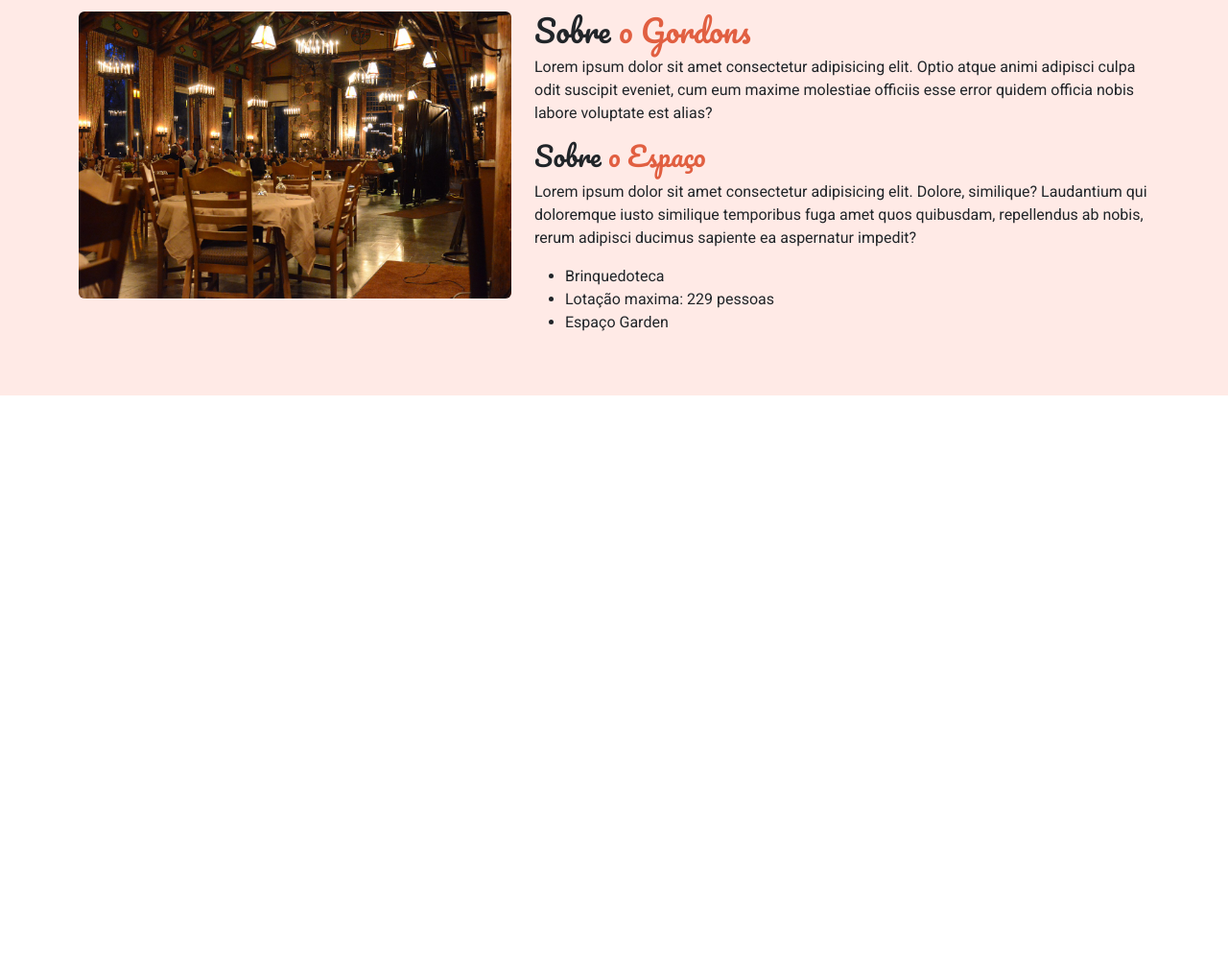
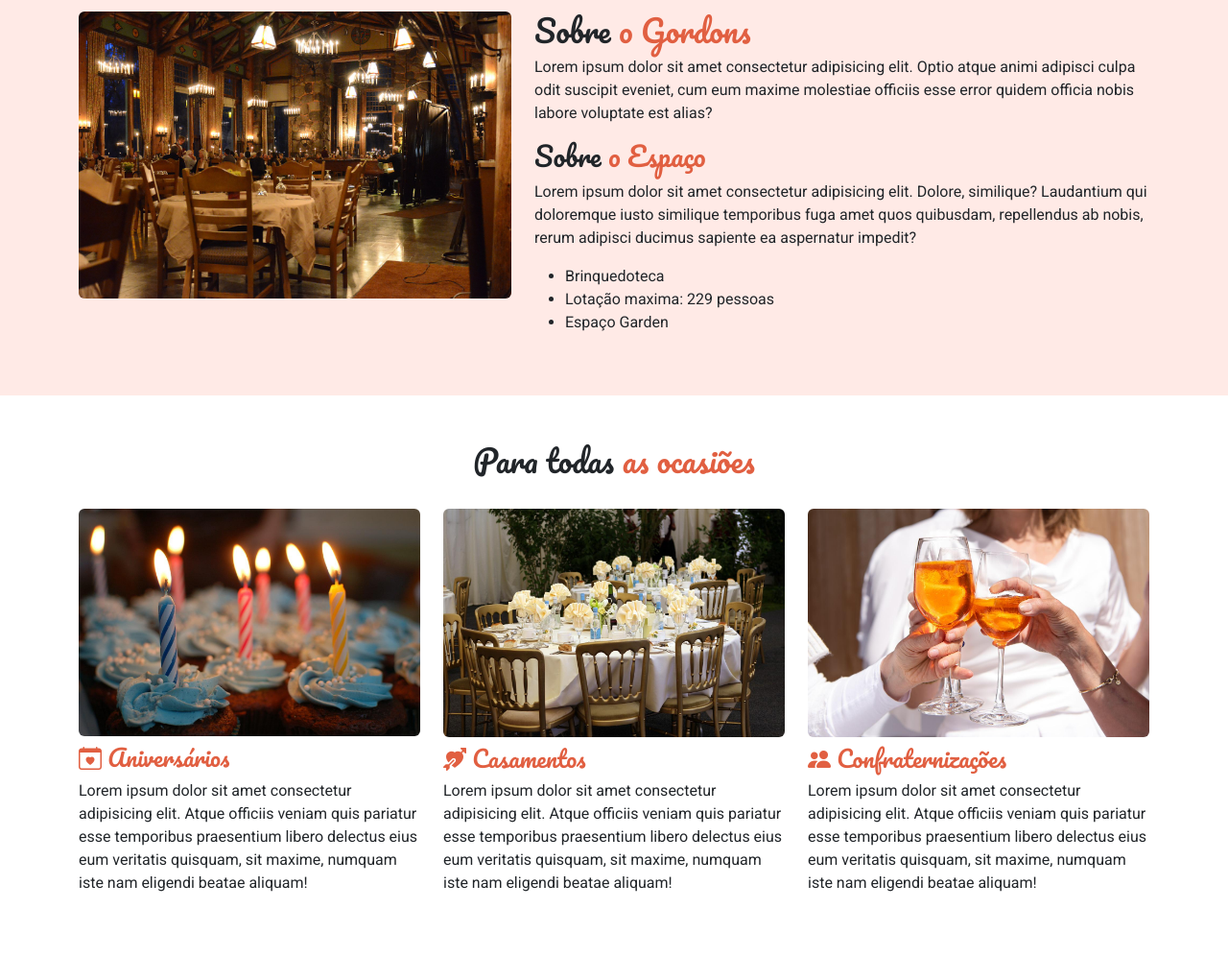
Before and after one commit to thallesrafaell/projetoRestaurante, a plain HTML site: page index.html in a window 1280 px wide. Shown: the part 884-1880 px from the top of the page at 96% size. Before the commit the page ends 1296 px from the top, so only its background shows below. Drawn offline with nearby package versions, Linux system fonts and the light colour scheme.

Commit message:
ADD SECTION EVENTOS

```diff
--- a/assets/css/main.css
+++ b/assets/css/main.css
@@ -1,4 +1,4 @@
-body{
+body {
   font-family: Roboto, sans-serif;
 }
 
@@ -6,30 +6,29 @@ body{
   background-color: #e15f41;
 }
 
-.nav .nav-item .active{
+.nav .nav-item .active {
   color: #e15f41;
   background-color: white;
 }
 
 .nav .nav-link,
 .navbar-brand,
-.navbar-brand:hover{
+.navbar-brand:hover {
   color: white;
 }
 
-.navbar-toggler{
+.navbar-toggler {
   background-color: white;
 }
 
-.section-title{
+.section-title {
   font-family: Pacifico, cursive;
-
 }
 
-.section-title span{
+.section-colored {
   color: #e15f41;
 }
 
-#sobre{
+#sobre {
   background-color: #ffeae6;
 }
--- a/index.html
+++ b/index.html
@@ -22,13 +22,13 @@
                         <a class="nav-link" href="#sobre"><i class="bi bi-house-door me-1"></i>Sobre</a>
                     </li>
                     <li class="nav-item fw-bold">
-                        <a class="nav-link" href="#"><i class="bi bi-calendar-check me-1"></i>Eventos</a>
+                        <a class="nav-link" href="#eventos"><i class="bi bi-calendar-check me-1"></i>Eventos</a>
                     </li>
                     <li class="nav-item fw-bold">
-                        <a class="nav-link" href="#"><i class="bi bi-card-text me-1"></i>Cardápio</a>
+                        <a class="nav-link" href="#cardapio"><i class="bi bi-card-text me-1"></i>Cardápio</a>
                     </li>
                     <li class="nav-item fw-bold">
-                        <a class="nav-link" href="#"> <i class="bi bi-chat-left-text me-1"></i>Fale conosco</a>
+                        <a class="nav-link" href="#contato"> <i class="bi bi-chat-left-text me-1"></i>Fale conosco</a>
                     </li>
                 </ul>
             </nav>
@@ -63,9 +63,9 @@
                         <img class="d-block w-100 rounded" src="assets/images/restaurante.jpg" alt="espaço interno do restaurante">
                     </div>
                     <div class="col-md-7">
-                        <h2 class="section-title">Sobre <span>o Gordons</span></h2>
+                        <h2 class="section-title">Sobre <span class="section-colored">o Gordons</span></h2>
                         <p>Lorem ipsum dolor sit amet consectetur adipisicing elit. Optio atque animi adipisci culpa odit suscipit eveniet, cum eum maxime molestiae officiis esse error quidem officia nobis labore voluptate est alias?</p>
-                        <h3 class="section-title">Sobre <span>o Espaço</span></h3>
+                        <h3 class="section-title">Sobre <span class="section-colored">o Espaço</span></h3>
                         <p>Lorem ipsum dolor sit amet consectetur adipisicing elit. Dolore, similique? Laudantium qui doloremque iusto similique temporibus fuga amet quos quibusdam, repellendus ab nobis, rerum adipisci ducimus sapiente ea aspernatur impedit?</p>
                         <ul>
                             <li>Brinquedoteca</li>
@@ -77,6 +77,39 @@
             </div>
             </div>
         </section>
+        <section id="eventos" class="pt-5 pb-5">
+            <div class="container">
+                <div class="row">
+                    <h2 class="section-title text-center">Para todas <span class="section-colored">as ocasiões</span></h2>
+                    </div>
+                    <div class="row mt-4">
+                        <div class="col-md-4">
+                            <img class="d-block w-100 rounded mb-2" src="assets/images/eventos/aniversario.jpg" alt="aniversario">
+                            <h3 class="section-title section-colored fs-4">
+                                <i class="bi bi-calendar-heart"></i>
+                                Aniversários
+                            </h3>
+                            <p>Lorem ipsum dolor sit amet consectetur adipisicing elit. Atque officiis veniam quis pariatur esse temporibus praesentium libero delectus eius eum veritatis quisquam, sit maxime, numquam iste nam eligendi beatae aliquam!</p>
+                        </div>
+                        <div class="col-md-4">
+                            <img class="d-block w-100 rounded mb-2" src="assets/images/eventos/casamento.jpg" alt="aniversario">
+                            <h3 class="section-title section-colored fs-4">
+                                <i class="bi bi-arrow-through-heart-fill"></i>
+                                Casamentos
+                            </h3>
+                            <p>Lorem ipsum dolor sit amet consectetur adipisicing elit. Atque officiis veniam quis pariatur esse temporibus praesentium libero delectus eius eum veritatis quisquam, sit maxime, numquam iste nam eligendi beatae aliquam!</p>
+                        </div>
+                        <div class="col-md-4">
+                            <img class="d-block w-100 rounded mb-2" src="assets/images/eventos/confraternizacoes.jpg" alt="aniversario">
+                            <h3 class="section-title section-colored fs-4">
+                                <i class="bi bi-people-fill"></i>
+                                Confraternizações
+                            </h3>
+                            <p>Lorem ipsum dolor sit amet consectetur adipisicing elit. Atque officiis veniam quis pariatur esse temporibus praesentium libero delectus eius eum veritatis quisquam, sit maxime, numquam iste nam eligendi beatae aliquam!</p>
+                        </div>
+                    </div>
+            </div>
+        </section>
     </div>
     <script src="https://cdn.jsdelivr.net/npm/bootstrap@5.3.2/dist/js/bootstrap.bundle.min.js"></script>
 </body>
```
Lines whose indentation alone changed are shown as unchanged.
